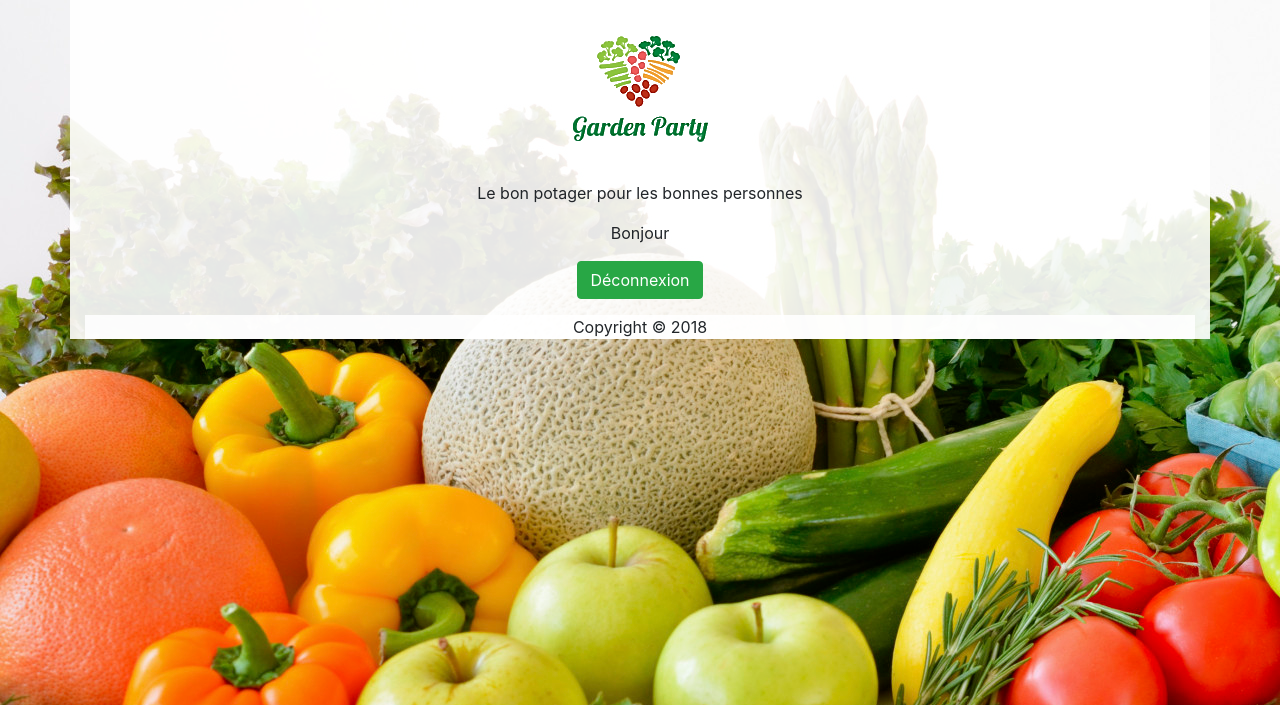
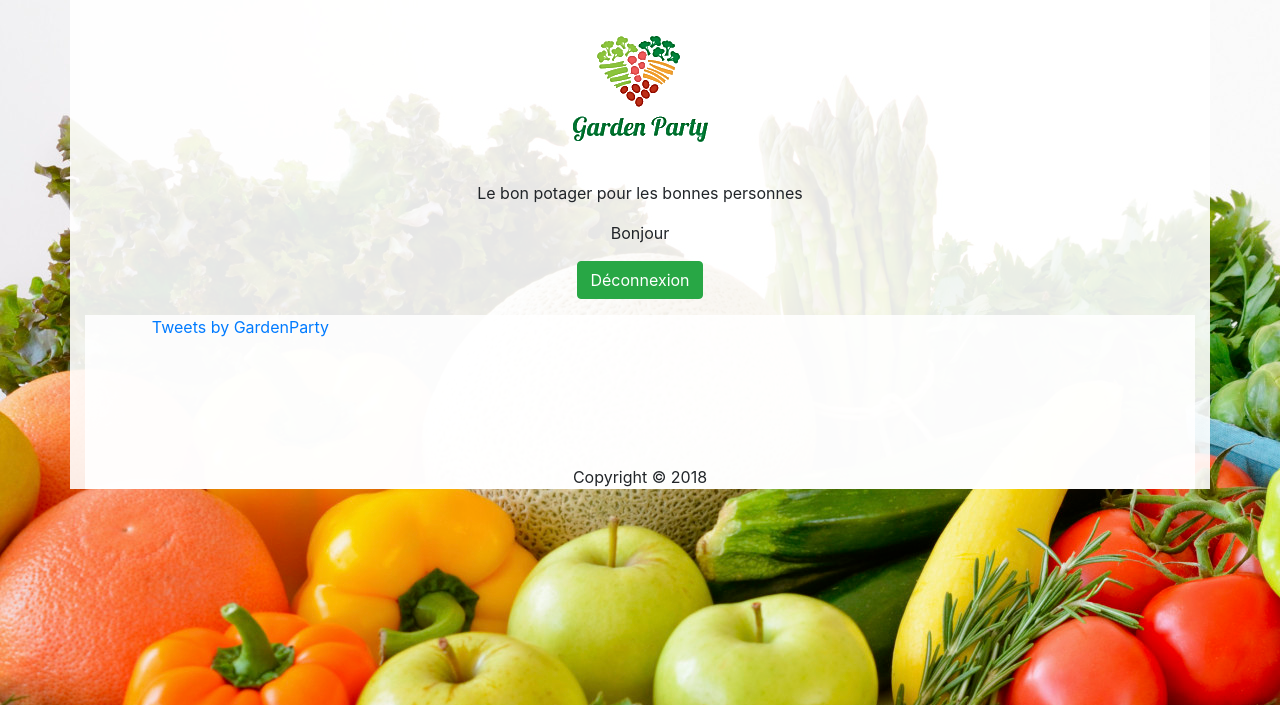
Before and after one commit to bacaAlexandre/le_bon_potager, a PHP site: template FrameworkPHP/app/views/default/footer.php in a window 1280 px wide. Shown: the top 705 px of the page. Run offline with PHP 8.4, Linux system fonts and the light colour scheme; the template is opened without the code that fills it, so the values that code supplies are empty; some libraries are stand-ins or nearby versions.

Commit message:
Ajout de l'API Twitter

```diff
--- a/FrameworkPHP/app/views/default/footer.php
+++ b/FrameworkPHP/app/views/default/footer.php
@@ -1,4 +1,10 @@
-  <footer>Copyright &copy; <?php echo date("Y"); ?></footer>
+  <footer>
+      <div class="tweet">
+      <a class="twitter-timeline" data-lang="fr" data-width="350" data-height="500" href="https://twitter.com/GardenParty15?ref_src=twsrc%5Etfw">Tweets by GardenParty</a>
+          <script async src="https://platform.twitter.com/widgets.js" charset="utf-8"></script>
+      </div>
+      Copyright &copy; <?php echo date("Y"); ?>
+  </footer>
 
 </div>
 
--- a/FrameworkPHP/public/asset/css/style.css
+++ b/FrameworkPHP/public/asset/css/style.css
@@ -106,4 +106,10 @@ hr {
     text-align: center;
     margin-top: 1em;
   }
+  .tweet
+  {
+    width: 28%;
+    height: 150px;
+    overflow: auto;
+  }
 }
```
